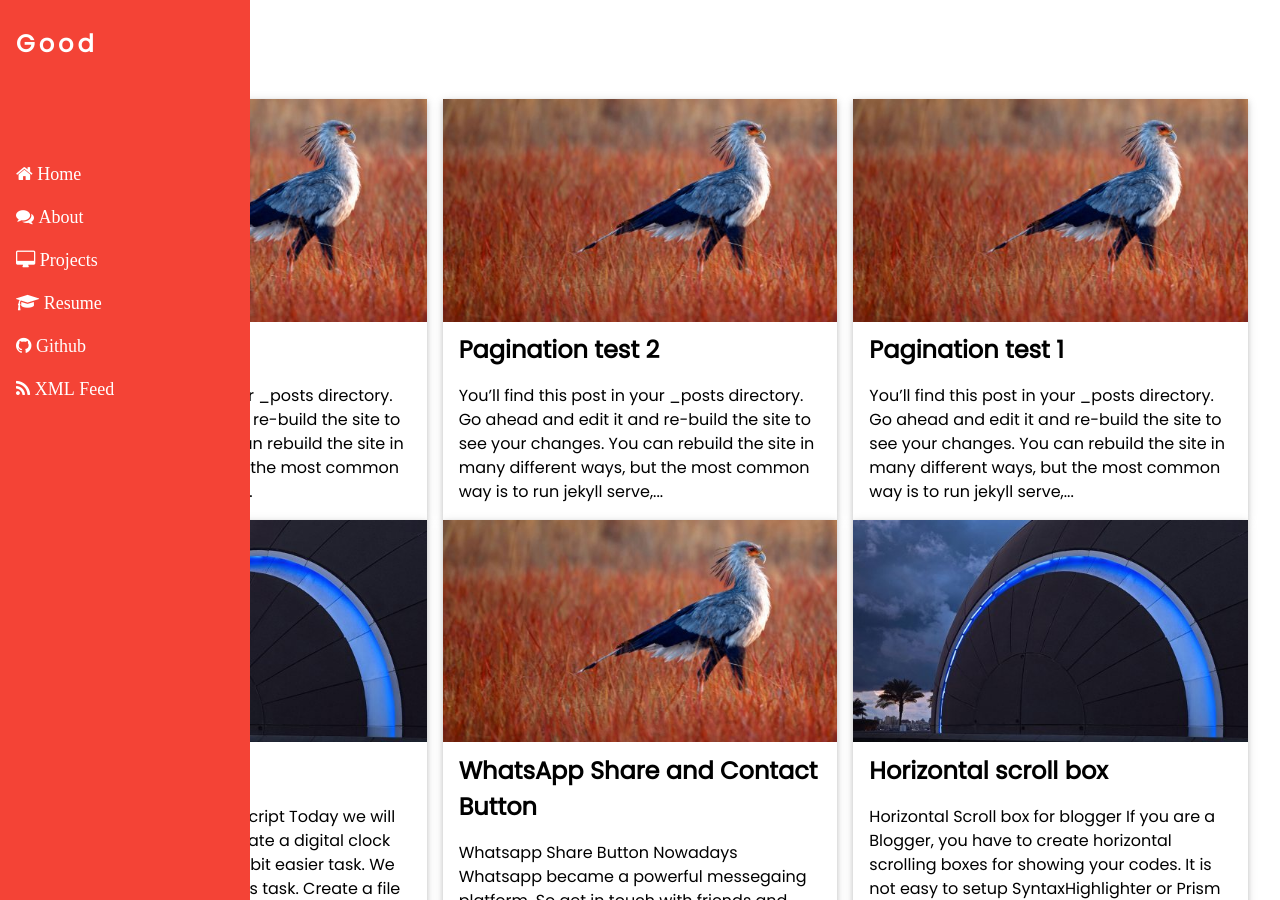
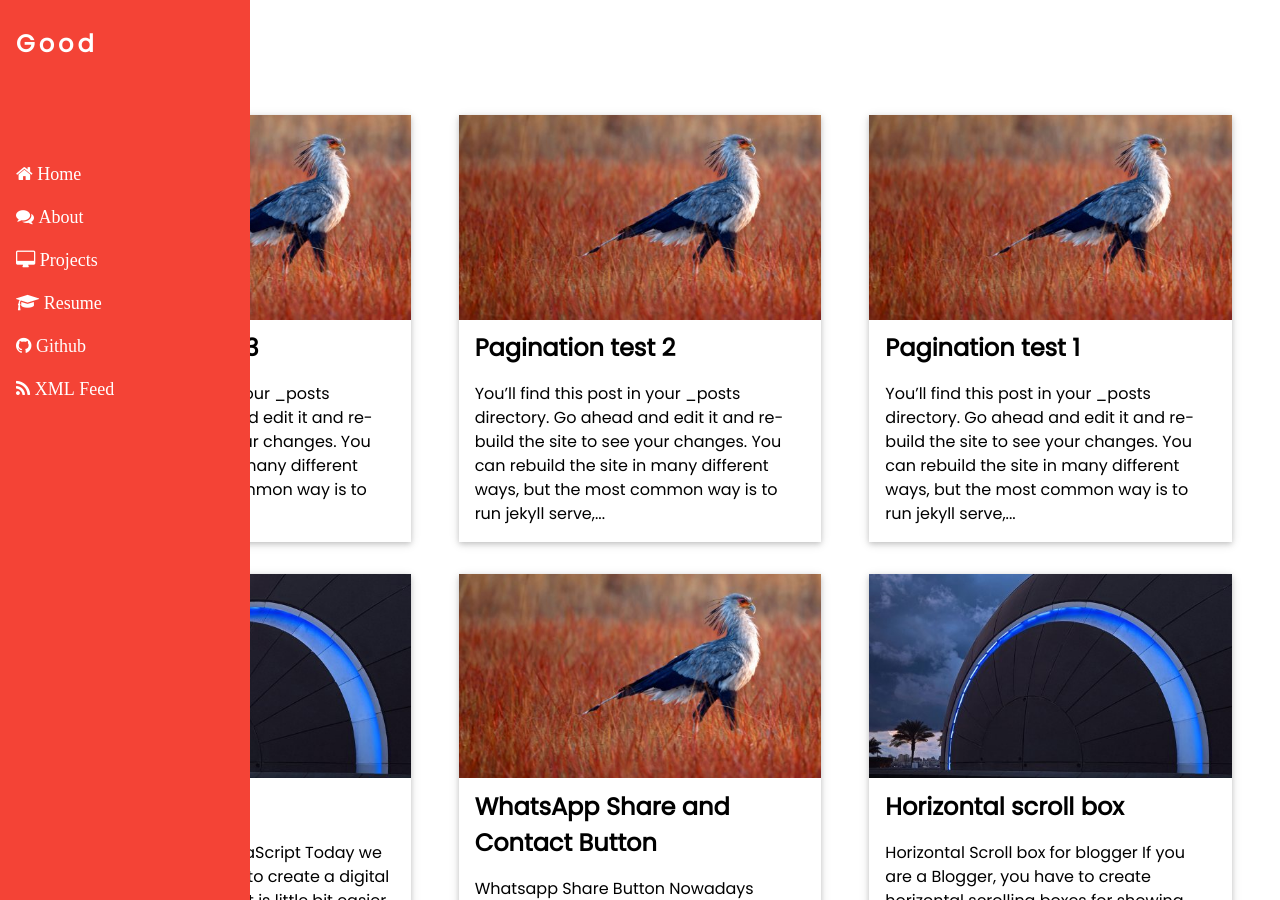
Before and after one commit to chipprogrammers/Good, a Jekyll site: the page built from blog.html, in a window 1280 px wide and 900 px high. Built offline with Jekyll 4.4.1, drawn with Linux system fonts in a browser that asks for light colours; comment, search, counter and statistics services are not loaded.

Commit message:
Update blog.html

```diff
--- a/blog.html
+++ b/blog.html
@@ -6,7 +6,7 @@ layout: default
 <div class="w3-row-padding">
 {% for post in site.posts %}
 <div class="w3-third">
-   <div class="w3-card">
+   <div class="w3-card w3-margin">
        <img src="{{ site.baseurl }}{{ post.img }}" style="width:100%">
        <div class="w3-container">
            <h3><b>{{ post.title }}</b></h3>
```
